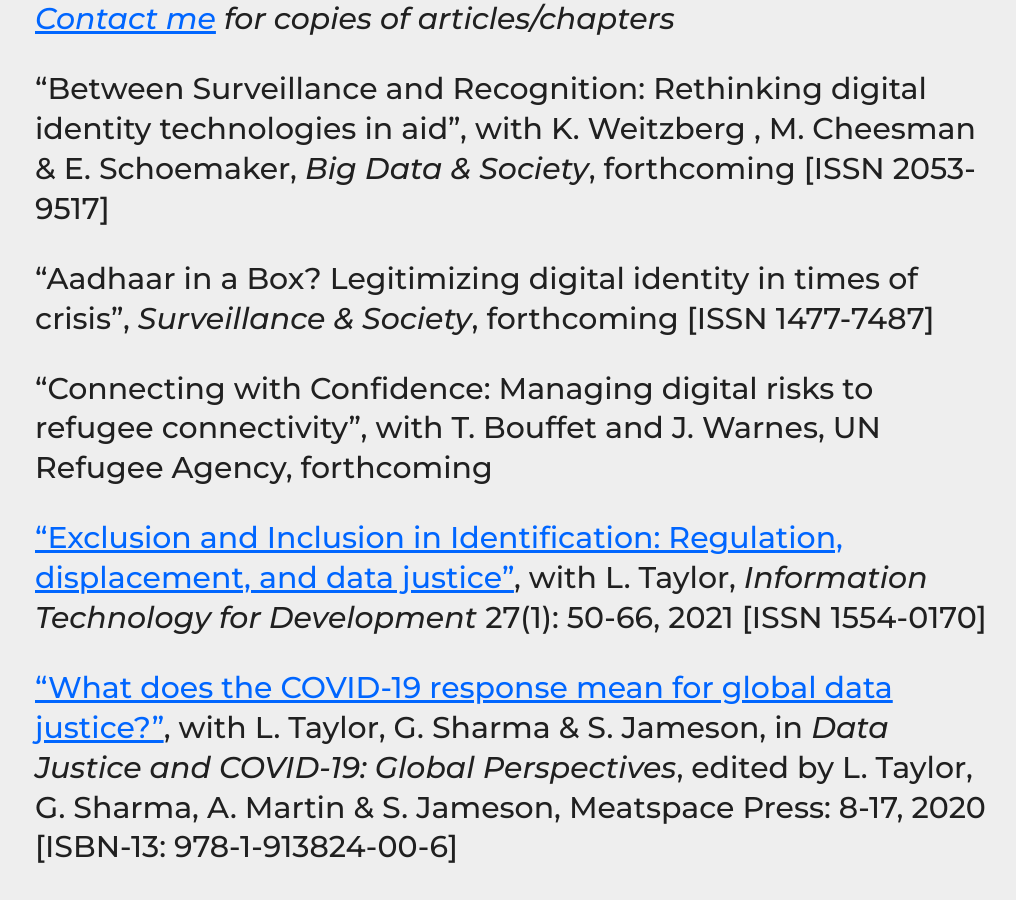
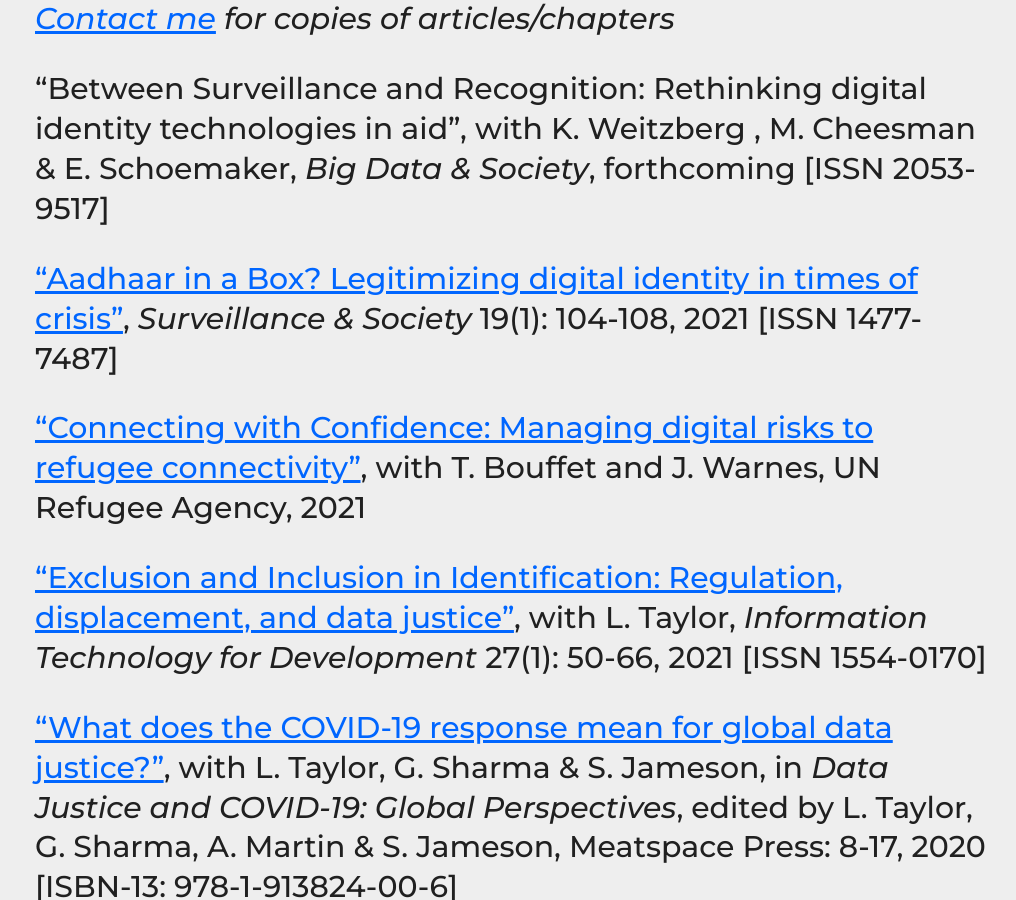
Before and after one commit to haroonalrasheed/641a, a Jekyll site: the page built from select-publications/index.md, in a window 1280 px wide and 900 px high, scrolled down 319 px. Shown: the whole window, without its empty margins (129-1145 px from the left). Built offline with Jekyll 4.4.1, drawn with Linux system fonts in a browser that asks for light colours.

Commit message:
Update index.md

```diff
--- a/select-publications/index.md
+++ b/select-publications/index.md
@@ -9,9 +9,9 @@ _[Contact me](mailto:a.k.martin@uvt.nl) for copies of articles/chapters_
 
 "Between Surveillance and Recognition: Rethinking digital identity technologies in aid", with K. Weitzberg , M. Cheesman & E. Schoemaker, *Big Data & Society*, forthcoming [ISSN 2053-9517]
 
-"Aadhaar in a Box? Legitimizing digital identity in times of crisis", *Surveillance & Society*, forthcoming [ISSN 1477-7487]
+["Aadhaar in a Box? Legitimizing digital identity in times of crisis"](https://doi.org/10.24908/ss.v19i1.14547), *Surveillance & Society* 19(1): 104-108, 2021 [ISSN 1477-7487]
 
-"Connecting with Confidence: Managing digital risks to refugee connectivity", with T. Bouffet and J. Warnes, UN Refugee Agency, forthcoming
+["Connecting with Confidence: Managing digital risks to refugee connectivity"](https://www.unhcr.org/innovation/wp-content/uploads/2021/03/CWC-Managing-Digital-Risks-To-Refugee-Connectivity-Report.pdf), with T. Bouffet and J. Warnes, UN Refugee Agency, 2021
 
 ["Exclusion and Inclusion in Identification: Regulation, displacement, and data justice"](https://doi.org/10.1080/02681102.2020.1811943), with L. Taylor, *Information Technology for Development* 27(1): 50-66, 2021 [ISSN 1554-0170]
 
```
